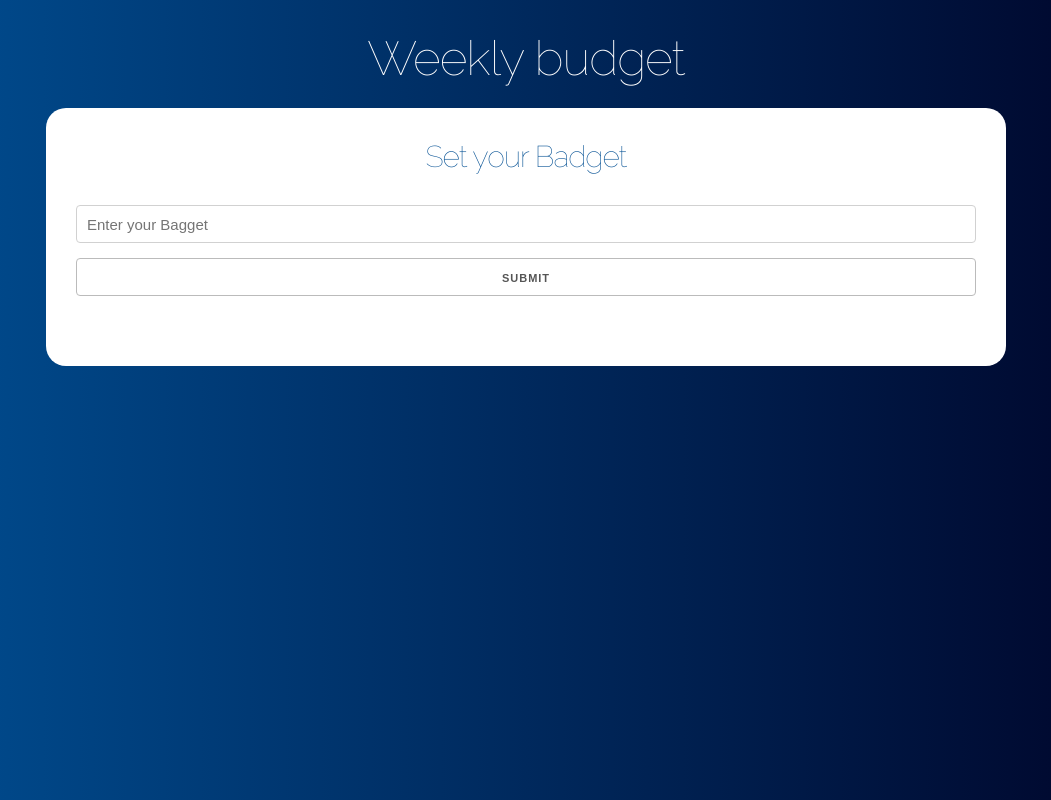
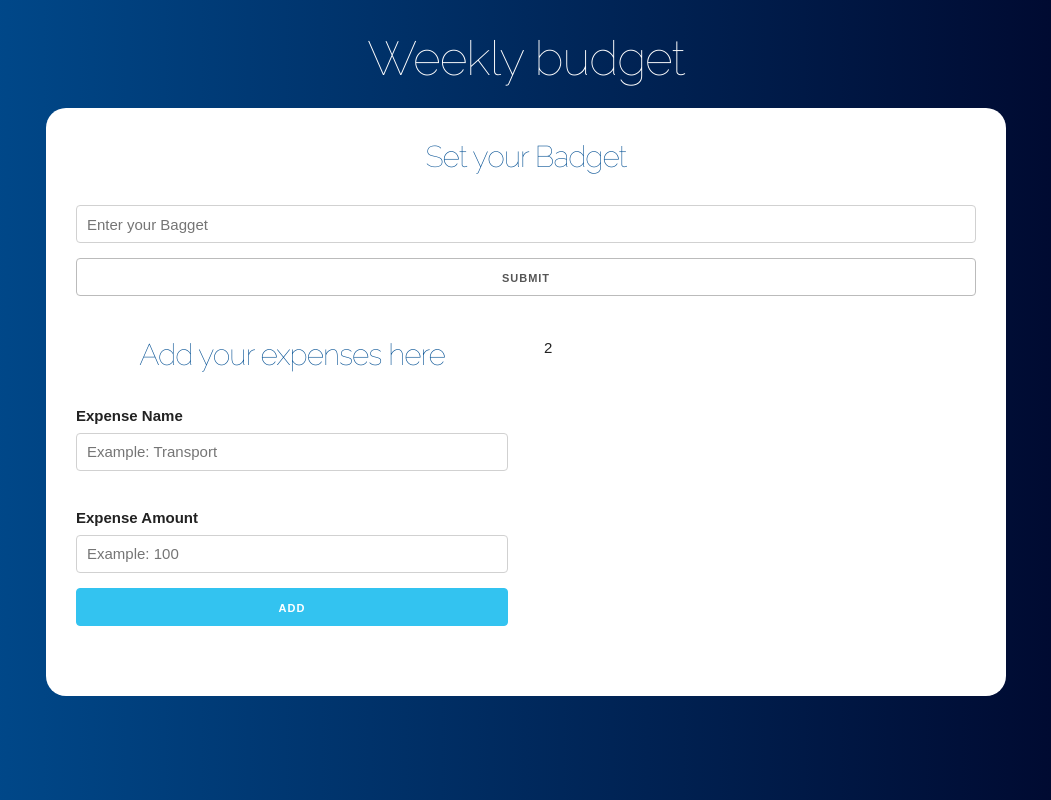
Before and after one commit to lautarosoliani/Alkemy-Javascript-React-app, a React (Create React App) app in the folder myapp/: page / in a window 1280 px wide. Shown: the whole page, without its empty margins (114-1165 px from the left). Built offline with nearby package versions, Linux system fonts and the light colour scheme.

Commit message:
7 finished

```diff
--- a/myapp/src/App.js
+++ b/myapp/src/App.js
@@ -1,5 +1,6 @@
 import React, { useState } from "react"
 import Pregunta from "./components/Pregunta"
+import Formulario from "./components/Formulario"
 
 function App() {
     //definir state
@@ -15,6 +16,12 @@ function App() {
                         guardarPresupuesto={guardarPresupuesto}
                         guardarRestante={guardarRestante}
                     />
+                    <div className="row">
+                        <div className="one-half column">
+                            <Formulario />
+                        </div>
+                        <div className="one-half column">2</div>
+                    </div>
                 </div>
             </header>
         </div>
--- /dev/null
+++ b/myapp/src/components/Formulario.js
@@ -0,0 +1,33 @@
+import React, { useState } from "react"
+
+const Formulario = () => {
+    return (
+        <form>
+            <h2>Add your expenses here</h2>
+
+            <div className="campo">
+                <label>Expense Name</label>
+                <input
+                    type="text"
+                    className="u-full-width"
+                    placeholder="Example: Transport"
+                ></input>
+            </div>
+            <div className="campo">
+                <label>Expense Amount</label>
+                <input
+                    type="number"
+                    className="u-full-width"
+                    placeholder="Example: 100"
+                ></input>
+                <input
+                    type="submit"
+                    className="button-primary u-full-width"
+                    value="Add"
+                ></input>
+            </div>
+        </form>
+    )
+}
+
+export default Formulario
```
